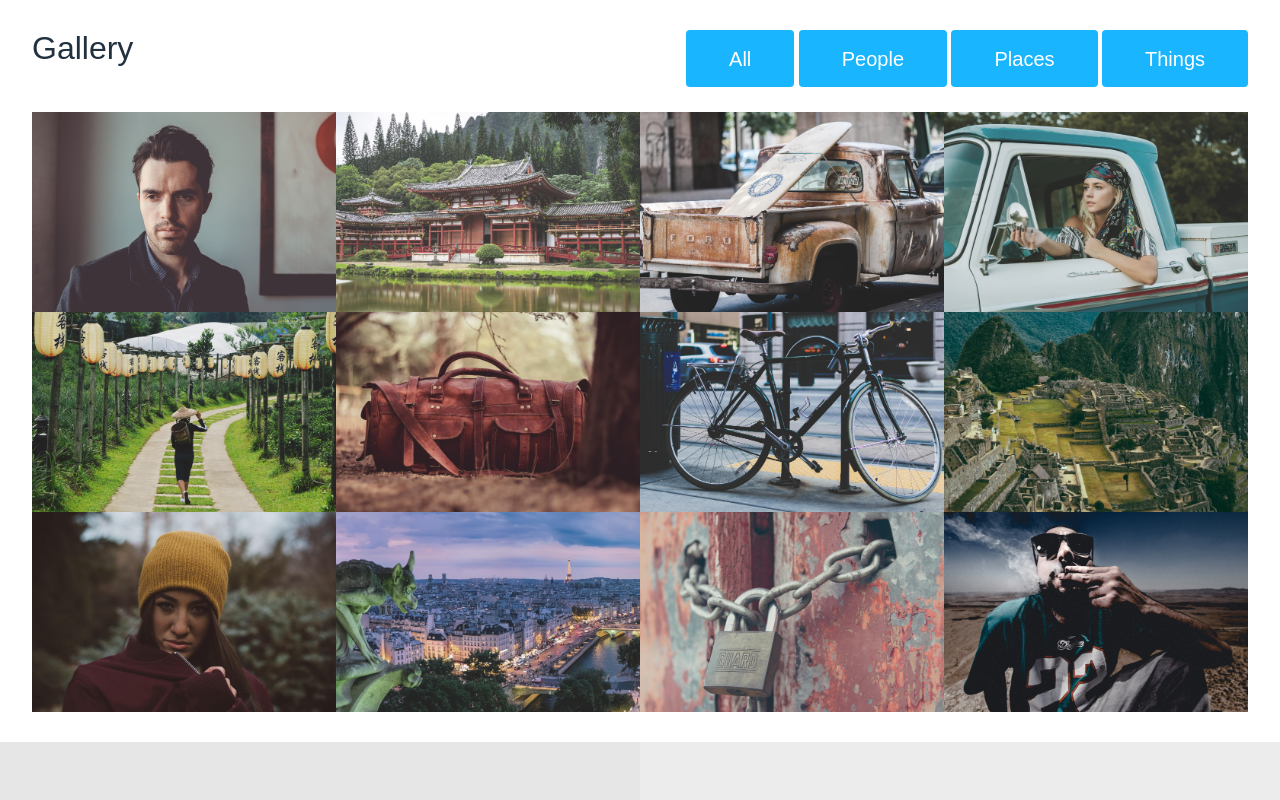
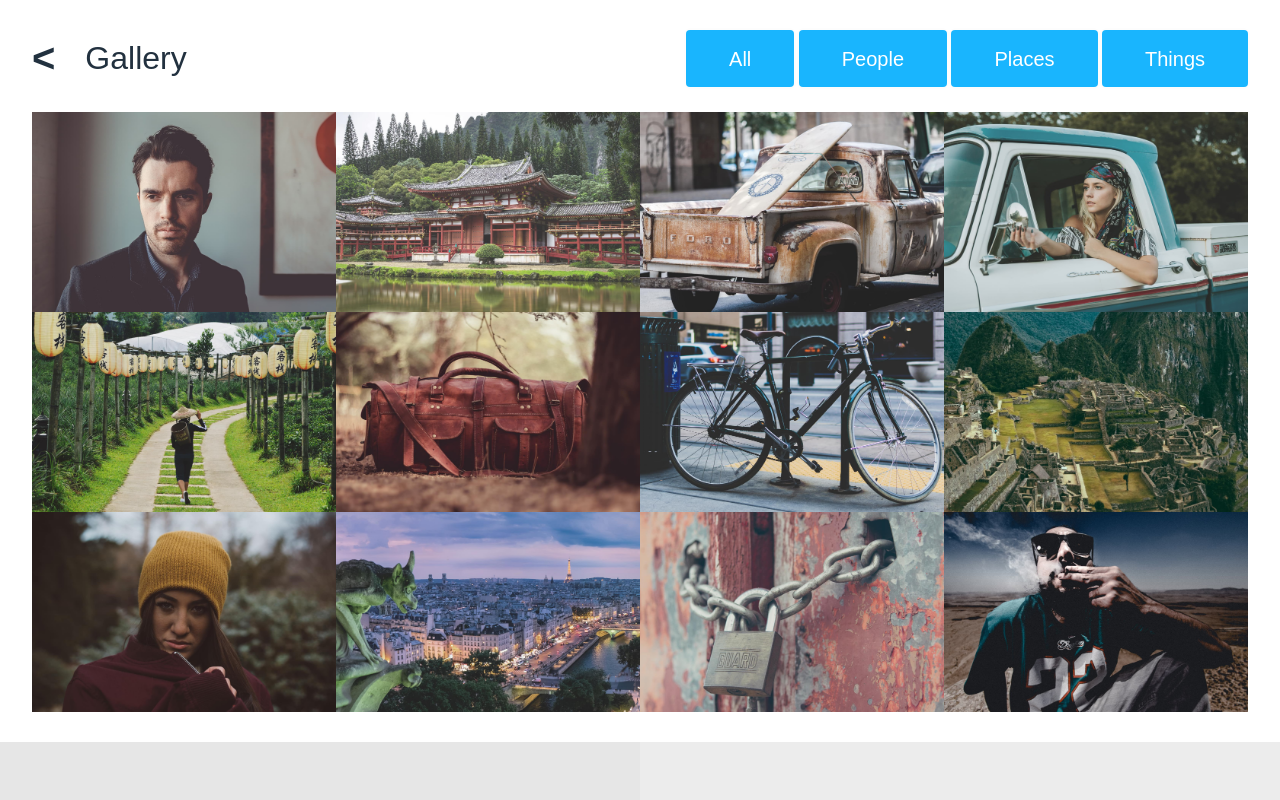
Before and after one commit to AnthonyH-ecv/photoGallery, a website: page dist/gallery.html in a window 1280 px wide. Shown: the top 800 px of the page. Drawn offline with nearby package versions, Linux system fonts and the light colour scheme.

Commit message:
ajout elemt back

```diff
--- a/dist/assets/css/main.css
+++ b/dist/assets/css/main.css
@@ -109,11 +109,24 @@ header p {
     text-align: none;
 }
 
+#back::before {
+    content:"<";
+    color: #22313F;
+    font-weight: bold;
+    font-size: 40px;
+    display: block;
+    padding-top:6px;
+    margin-right: 30px;
+
+
+  }
+
+
 .header-gallery h1{
     flex:1;
     text-align: left;
     font-weight: 300;
-    padding: 0;
+    padding-top: 10px;
     margin: 0;
     vertical-align: bottom;
 }
--- a/dist/gallery.html
+++ b/dist/gallery.html
@@ -17,6 +17,7 @@
                 <div id="gallery">
 
                         <div class="header-gallery">
+                                <a href="index.html" id="back"></a>
                                 <h1>Gallery</h1>
                                 <div class="filter-gallery">
                                         <a href="#" id="all" class="btn btn-premary">All</a>
```
